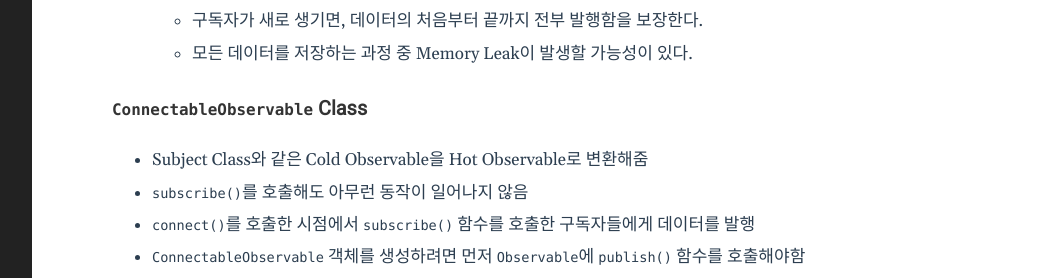
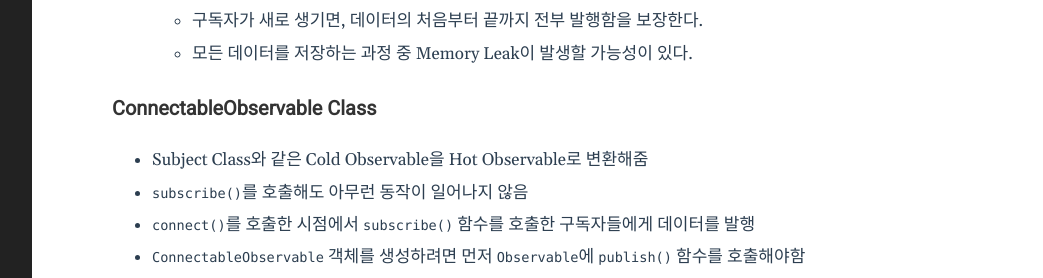
Before and after one commit to khj94811/khj94811.github.io, a Jekyll site: the page built from _posts/rxjava/2021-06-11-rxjava4.md, in a window 1280 px wide and 900 px high, scrolled down 1821 px. Shown: the part 494-772 px from the top of the window, without its empty margins (188-1231 px from the left). Built offline with Jekyll 4.4.1, drawn with Linux system fonts in a browser that asks for light colours.

```diff
--- a/_posts/rxjava/2021-06-11-rxjava4.md
+++ b/_posts/rxjava/2021-06-11-rxjava4.md
@@ -84,7 +84,7 @@ category: RxJava
     * 구독자가 새로 생기면, 데이터의 처음부터 끝까지 전부 발행함을 보장한다.
     * 모든 데이터를 저장하는 과정 중 Memory Leak이 발생할 가능성이 있다.
 
-### `ConnectableObservable` Class
+### ConnectableObservable Class
 
 * Subject Class와 같은 Cold Observable을 Hot Observable로 변환해줌
 * `subscribe()`를 호출해도 아무런 동작이 일어나지 않음
```
